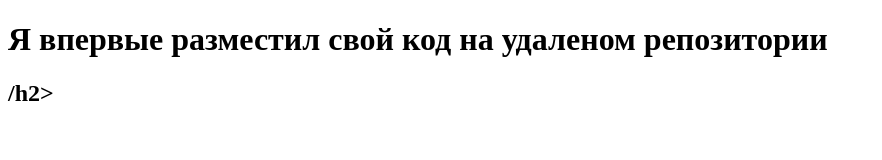
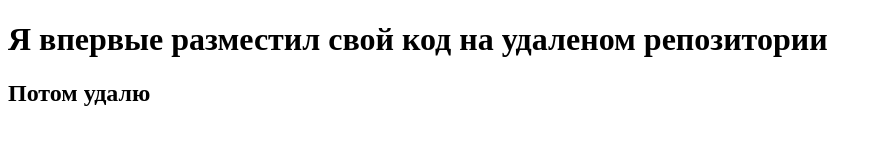
Before and after one commit to VadimDim1928/test_repo, a plain HTML site: page index.html in a window 1280 px wide. Shown: the whole page, without its empty margins (0-882 px from the left). Drawn offline with Linux system fonts and the light colour scheme.

Commit message:
Ошибочный коммит

```diff
--- a/index.html
+++ b/index.html
@@ -7,6 +7,6 @@
 </head>
 <body>
     <h1>Я впервые разместил свой код на удаленом репозитории</h1>
-    <h2>/h2>
+    <h2>Потом удалю</h2>
 </body>
 </html>
```
